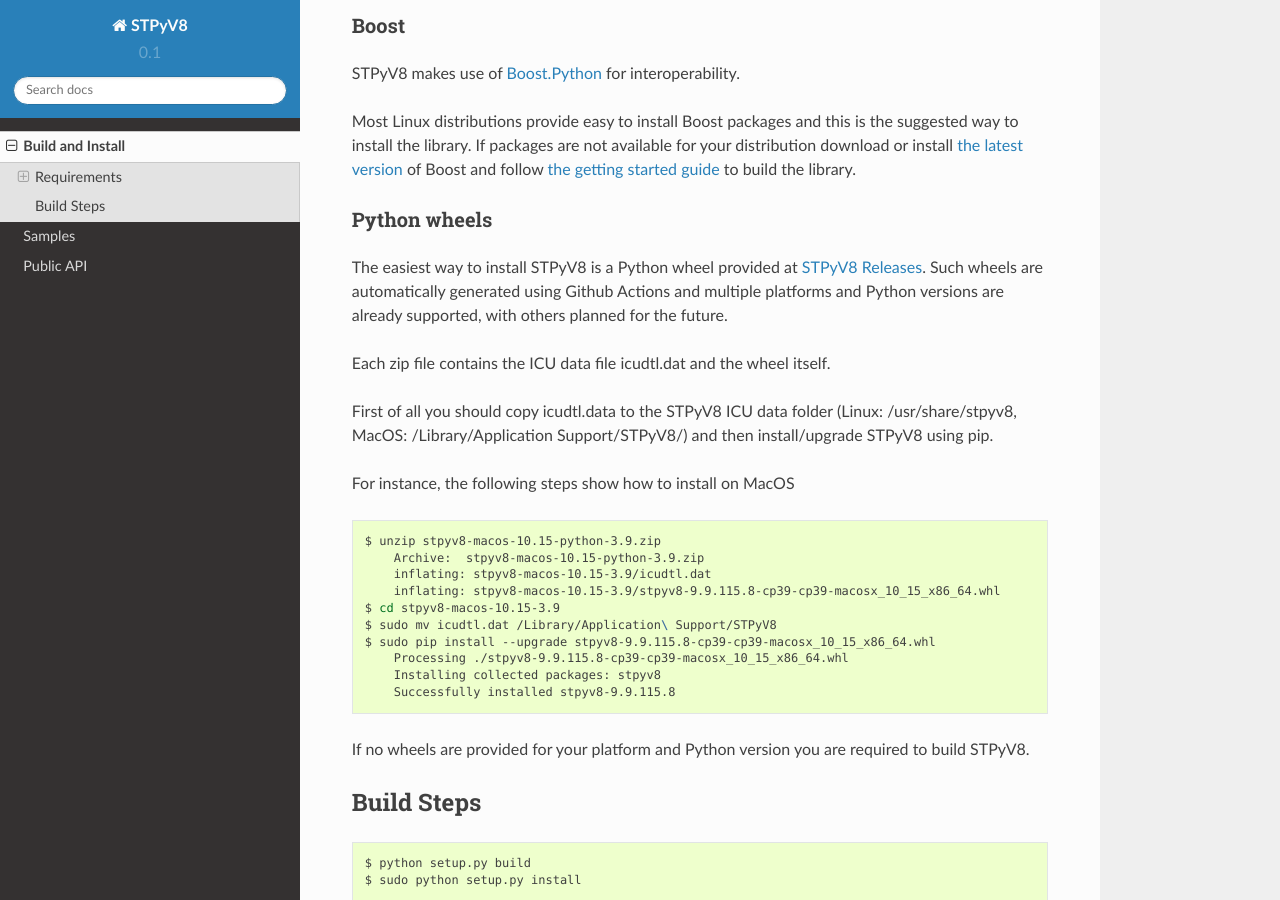
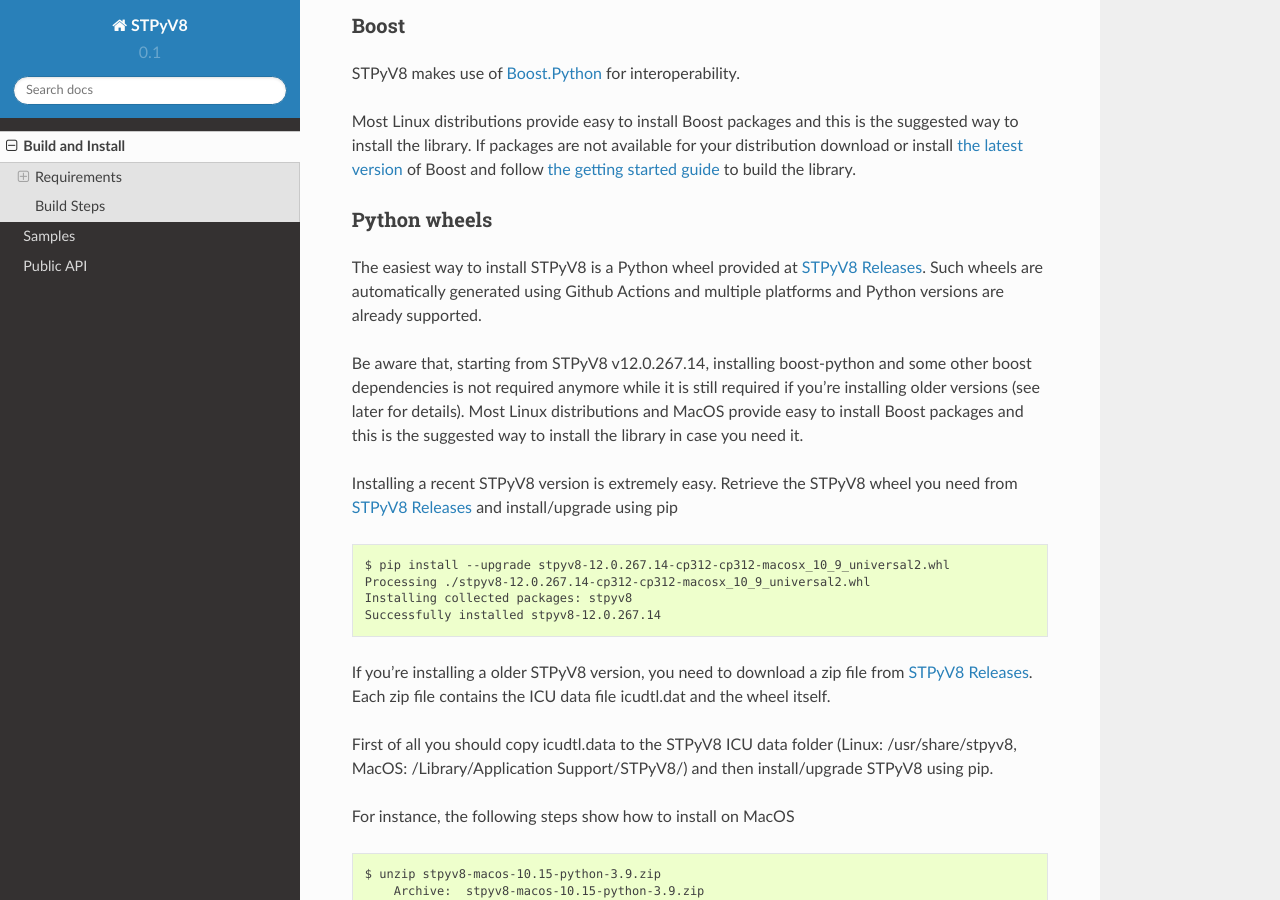
Before and after one commit to cloudflare/stpyv8, a Sphinx documentation site: the page built from docs/source/build.rst, in a window 1280 px wide and 900 px high, scrolled down 204 px. Built offline with Sphinx 7.4.7 and the Read the Docs theme 2.0.0, drawn with Linux system fonts in a browser that asks for light colours.

Commit message:
Update documentation

```diff
--- a/docs/source/build.rst
+++ b/docs/source/build.rst
@@ -21,9 +21,28 @@
 
 The easiest way to install STPyV8 is a Python wheel provided at `STPyV8 Releases <https://github.com/cloudflare/stpyv8/releases>`_.
 Such wheels are automatically generated using Github Actions and multiple platforms and Python versions are already
-supported, with others planned for the future.
+supported.
 
-Each zip file contains the ICU data file icudtl.dat and the wheel itself.
+Be aware that, starting from STPyV8 v12.0.267.14, installing boost-python and some other
+boost dependencies is not required anymore while it is still required if you're installing
+older versions (see later for details). Most Linux distributions and MacOS provide easy to
+install Boost packages and this is the suggested way to install the library in case you
+need it.
+
+Installing a recent STPyV8 version is extremely easy. Retrieve the STPyV8 wheel you need
+from `STPyV8 Releases <https://github.com/cloudflare/stpyv8/releases>`_ and install/upgrade
+using pip
+
+.. code-block:: sh
+
+    $ pip install --upgrade stpyv8-12.0.267.14-cp312-cp312-macosx_10_9_universal2.whl
+    Processing ./stpyv8-12.0.267.14-cp312-cp312-macosx_10_9_universal2.whl
+    Installing collected packages: stpyv8
+    Successfully installed stpyv8-12.0.267.14
+
+If you're installing a older STPyV8 version, you need to download a zip file from
+`STPyV8 Releases <https://github.com/cloudflare/stpyv8/releases>`_. Each zip file
+contains the ICU data file icudtl.dat and the wheel itself.
 
 First of all you should copy icudtl.data to the STPyV8 ICU data folder (Linux: /usr/share/stpyv8, MacOS:
 /Library/Application Support/STPyV8/) and then install/upgrade STPyV8 using pip.
@@ -38,7 +57,7 @@
         inflating: stpyv8-macos-10.15-3.9/stpyv8-9.9.115.8-cp39-cp39-macosx_10_15_x86_64.whl
     $ cd stpyv8-macos-10.15-3.9
     $ sudo mv icudtl.dat /Library/Application\ Support/STPyV8
-    $ sudo pip install --upgrade stpyv8-9.9.115.8-cp39-cp39-macosx_10_15_x86_64.whl
+    $ pip install --upgrade stpyv8-9.9.115.8-cp39-cp39-macosx_10_15_x86_64.whl
         Processing ./stpyv8-9.9.115.8-cp39-cp39-macosx_10_15_x86_64.whl
         Installing collected packages: stpyv8
         Successfully installed stpyv8-9.9.115.8
```
Also changed, not shown: README.md (+22 -9 lines).
